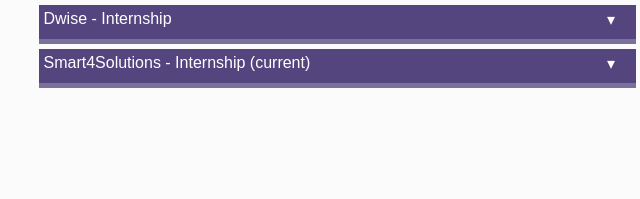
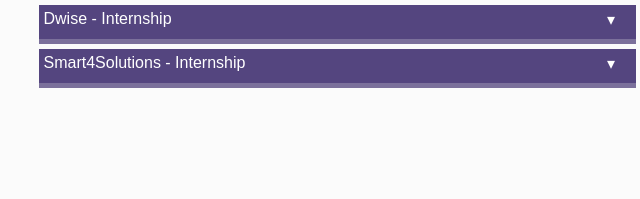
Before and after one commit to kimvoetss/Portfolio-Old, a plain HTML site: page Pages/Work.html in a window 1280 px wide. Both pictures are taken after a click on the button "Jobs". Shown: the part 414-613 px from the top of the page, 604-1244 px from the left. Drawn offline with Linux system fonts and the light colour scheme.

Commit message:
updated version site

```diff
--- a/Pages/Work.html
+++ b/Pages/Work.html
@@ -86,7 +86,7 @@
               <!-- COLLAPSIBLE 3 -->
               <details class="sum_pur">
                 <summary class="sum_pur">
-                  Smart4Solutions - Internship (current)
+                  Smart4Solutions - Internship
                   <span class="icon">▾</span>
                 </summary>
                 <p class="p_height">
```
